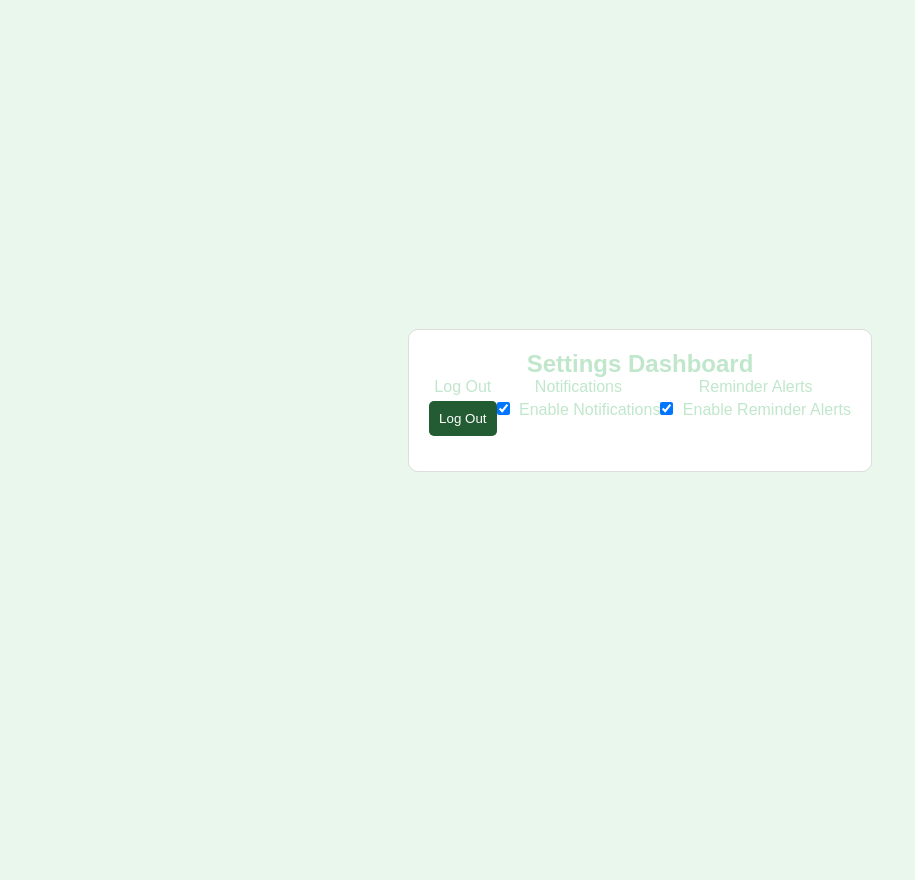
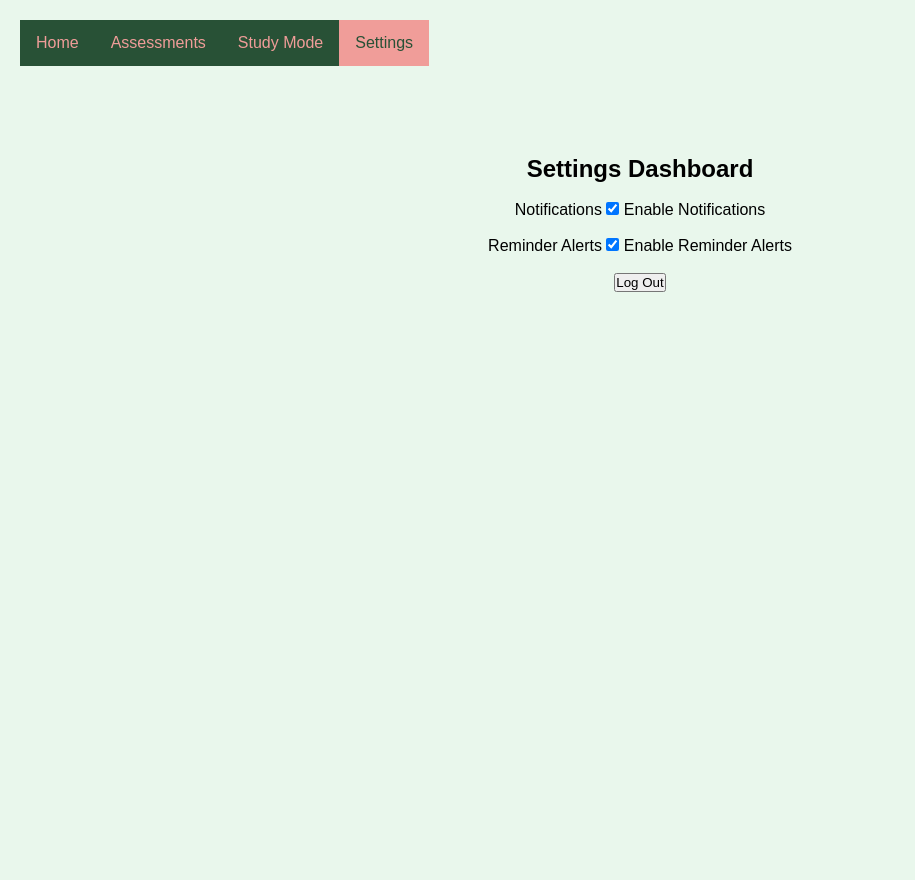
Before and after one commit to CYBI-3331-Project/Homework_Helper, a Flask app: page /Homepage/Settings in a window 1280 px wide. Shown: the whole page, without its empty margins (0-915 px from the left). Before the commit the page ends 472 px from the top, so only its background shows below. Run offline with Flask 3, Linux system fonts and the light colour scheme; parts of the project's set-up code (start-up, migrations or seed data) failed here and were passed over.

Commit message:
Updated Navigation

```diff
--- a/Project/app.py
+++ b/Project/app.py
@@ -35,11 +35,11 @@ with app.app_context():
 def log_in():
     return render_template('log_in.html')
 
-@app.route('/Create_your_account/')
+@app.route('/Create_your_account')
 def create():
     return render_template('create_acct.html')
 
-@app.route('/Forgot_Password/')
+@app.route('/Forgot_Password')
 def forgotpw():
     return render_template('forgotpw.html')
 
@@ -51,11 +51,11 @@ def homepage():
 def study_mode():
     return render_template('study_mode.html')
 
-@app.route('/Homepage/Assessments')
-def assessments():
+@app.route('/Homepage/Assignment_dash')
+def assignment_dash():
     return render_template('assignment_dash.html')
 
-@app.route('/Homepage/Assessments/Create_Assessment')
+@app.route('/Homepage/Assignment_dash/Create_Assessment')
 def create_assessment():
     return render_template('create_assessment.html')
 
@@ -64,7 +64,7 @@ def weekly_calendar():
     return render_template('weekly_calendar.html')
 
 @app.route('/Homepage/Settings')
-def Settings():
+def settings():
     return render_template('settings.html')
 
 if __name__ == "__main__":
--- a/Project/static/css/style.css
+++ b/Project/static/css/style.css
@@ -77,6 +77,7 @@ body {
     position: fixed;
     padding: 0px;
     width: 100%;
+    height: 100%;
 }
 .container {
     width: 1310px;
@@ -329,34 +330,31 @@ body {
     position: relative;
     width: 1310px;
     min-height: 580px;
-    margin: 0 auto;
     padding: 5px;
-    color: #e9f7ec;
-    display: flex;
     border-radius: 10px;
 }
 
 .middle {
     width: 100%;
+    height: 100%;
     padding: 20px;
+    position: absolute;
+}
+.settings-body {
+    display: flex;
+    padding: 5px;
+    text-align: center;
+    height: 100%;
+    width: 100%;
+
 }
 
 /*will continue to modify the homepage from here*/
-
-.container-home {
-    position: relative;
-    width: 1310px;
-    min-height: 580px;
-    margin: 0 auto;
-    padding: 5px;
-    color: #e9f7ec;
-    display: flex;
-    border-radius: 10px;
-}
 
 .switch-view-body {
     height: 10%;
     padding: 10px;
     width: 40%;
     position: relative;
+
 }
--- a/Project/templates/homepage.html
+++ b/Project/templates/homepage.html
@@ -19,9 +19,9 @@
         <div class="navbar">
             <ul>
                 <li><a class="active" href="{{ url_for('homepage') }}">Home</a></li>
-                <li><a href="{{ url_for('assessments') }}">Assessments</a></li>
+                <li><a href="{{ url_for('assignment_dash') }}">Assessments</a></li>
                 <li><a href="{{ url_for('study_mode') }}">Study Mode</a></li>
-                <li><a href="#settings">Settings</a></li>
+                <li><a href="{{ url_for('settings') }}">Settings</a></li>
             </ul>
         </div>
     </div>
--- a/Project/templates/settings.html
+++ b/Project/templates/settings.html
@@ -4,85 +4,35 @@
   <meta charset="UTF-8">
   <meta name="viewport" content="width=device-width, initial-scale=1.0">
   <title>Settings Dashboard</title>
-  <style>
-    body {
-      background-color: #e9f7ec; /* Background color */
-      color: #c0e7cb; /* Font color */
-      font-family: 'Figtree', sans-serif;
-      text-align: center;
-      min-height: 100vh;
-      display: flex;
-      align-items: center;
-      justify-content: center;
-      margin: 0;
-    }
-
-    .settings-container {
-      text-align: center;
-      padding: 20px;
-      border: 1px solid #ddd;
-      border-radius: 10px;
-      background-color: white;
-    }
-
-    h2 {
-      color: #c0e7cb;
-    }
-
-    .settings-list {
-      list-style: none;
-      padding: 0;
-    }
-
-    .settings-item {
-      margin-bottom: 15px;
-    }
-
-    label {
-      display: block;
-      margin-bottom: 5px;
-    }
-
-    input[type="checkbox"] {
-      margin-right: 5px;
-    }
-
-    button {
-      padding: 10px;
-      background-color: #235c32; /* Button background color */
-      color: #FFFFFF; /* Button font color */
-      border: none;
-      border-radius: 5px;
-      cursor: pointer;
-    }
-
-    button:hover {
-      background-color: #285136; /* Button hover background color */
-    }
-  </style>
 {% endblock %}
 {% block body %}
-  <div class="settings-container">
-    <h2>Settings Dashboard</h2>
-
-    <ul class="settings-list">
-      <li class="settings-item">
-        <label for="logout">Log Out</label>
-        <button id="logout">Log Out</button>
-      </li>
-
-      <li class="settings-item">
+<div class="navbar-body">
+  <div class="left">
+      <div class="navbar">
+          <ul>
+              <li><a href="{{ url_for('homepage') }}">Home</a></li>
+              <li><a href="{{ url_for('assignment_dash') }}">Assessments</a></li>
+              <li><a href="{{ url_for('study_mode') }}">Study Mode</a></li>
+              <li><a class="active" href="{{ url_for('settings') }}">Settings</a></li>
+          </ul>
+      </div>
+  </div>
+</div>
+<div class="settings-body">
+    <div class="container-home">
+  <h2>Settings Dashboard</h2><br>
       <label for="notifications">Notifications</label>
       <input type="checkbox" id="notifications" checked> Enable Notifications
-      </li>
-
-      <li class="settings-item">
+    </li><br><br>
       <label for="reminders">Reminder Alerts</label>
       <input type="checkbox" id="reminders" checked> Enable Reminder Alerts
+    </li><br><br>
+      <button id="logout">Log Out</button>
     </li>
   </ul>
   </div>
-
+</div>
+</div>
 <script>
   // You can add JavaScript functionality here, e.g., to handle button clicks
   document.getElementById('logout').addEventListener('click', function() {
--- a/Project/templates/study_mode.html
+++ b/Project/templates/study_mode.html
@@ -24,9 +24,9 @@
         <div class="navbar">
             <ul>
                 <li><a href="{{ url_for('homepage') }}">Home</a></li>
-                <li><a href="{{ url_for('assessments') }}">Assessments</a></li>
+                <li><a href="{{ url_for('assignment_dash') }}">Assessments</a></li>
                 <li><a class="active" href="{{ url_for('study_mode') }}">Study Mode</a></li>
-                <li><a href="#settings">Settings</a></li>
+                <li><a href="{{ url_for('settings') }}">Settings</a></li>
             </ul>
         </div>
     </div>
--- a/Project/templates/weekly_calendar.html
+++ b/Project/templates/weekly_calendar.html
@@ -20,9 +20,9 @@
         <div class="navbar">
             <ul>
                 <li><a class="active" href="{{ url_for('homepage') }}">Home</a></li>
-                <li><a href="{{ url_for('assessments') }}">Assessments</a></li>
+                <li><a href="{{ url_for('assignment_dash') }}">Assessments</a></li>
                 <li><a href="{{ url_for('study_mode') }}">Study Mode</a></li>
-                <li><a href="#settings">Settings</a></li>
+                <li><a href="{{ url_for('settings') }}">Settings</a></li>
             </ul>
         </div>
     </div>
```
Also changed, not shown: Project/templates/Create.html (deleted, +0 -51 lines), Project/templates/assignment_dash.html (+22 -25 lines), Project/templates/create_assessment.html (+12 -0 lines), 2 other files. Lines whose indentation alone changed are shown as unchanged.
